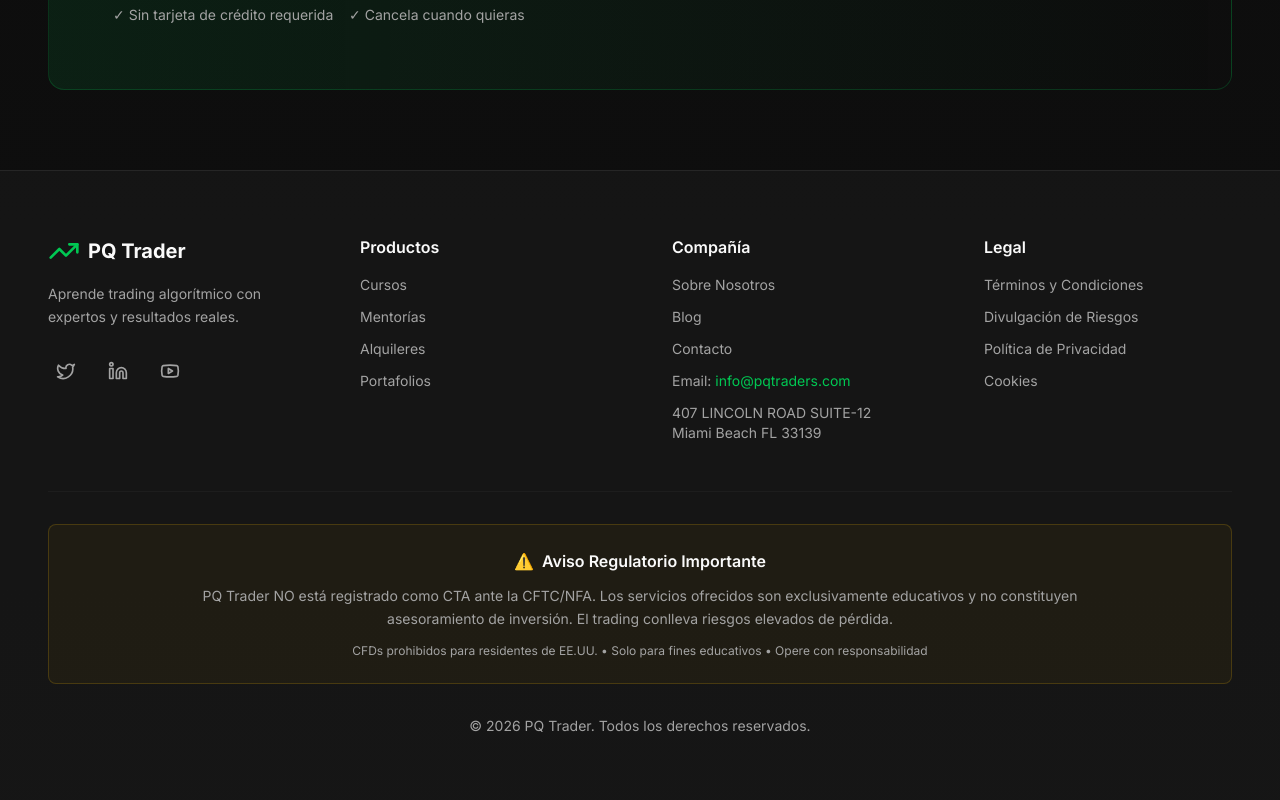
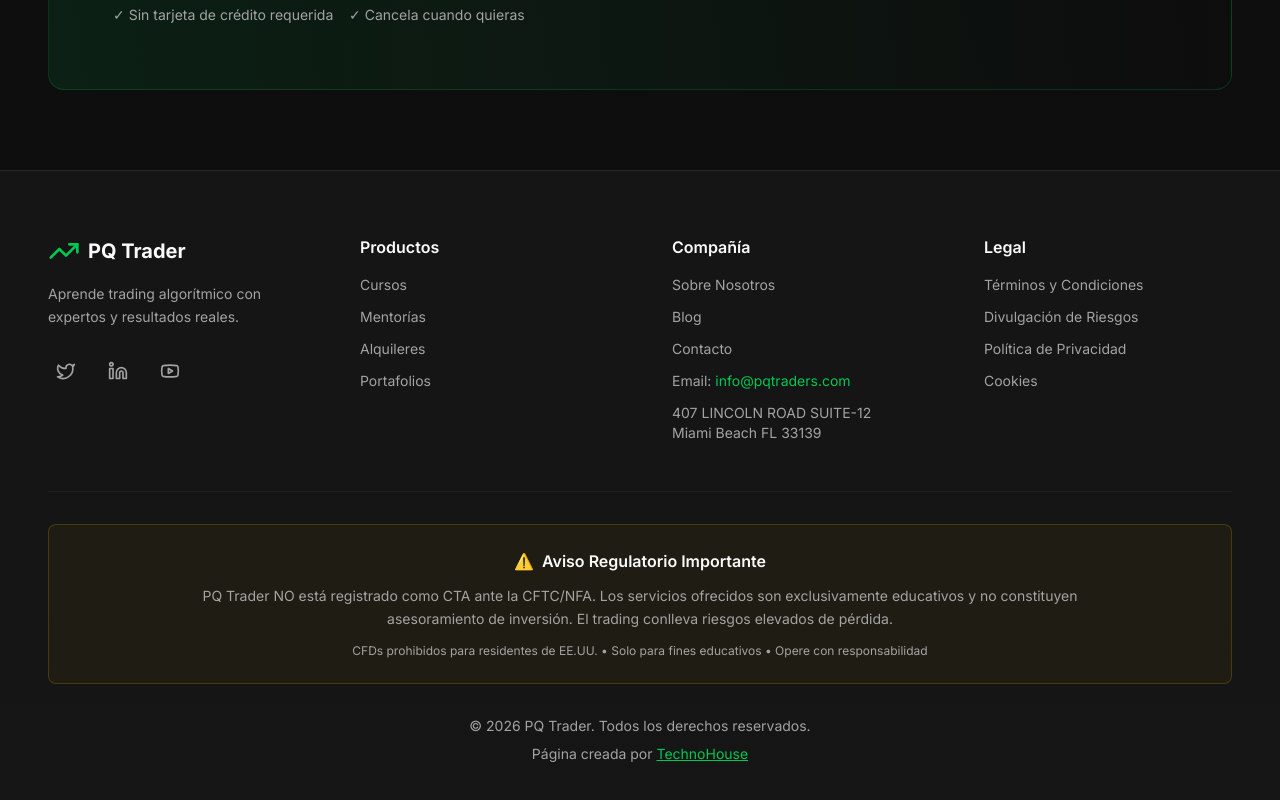
Before and after one commit to AndresFJG/pq_trader, a Next.js app in the folder frontend/: page / in a window 1280 px wide. Shown: the part 3244-4044 px from the top of the page. Built offline with nearby package versions, Linux system fonts and the light colour scheme; no server answers.

Commit message:
Incorporación link creador de la pagina

```diff
--- a/frontend/src/components/layouts/Footer.tsx
+++ b/frontend/src/components/layouts/Footer.tsx
@@ -148,6 +148,12 @@
           {/* Copyright */}
           <div className="text-center text-sm text-muted-foreground">
             <p>{t('footer.rights')}</p>
+            <p className="mt-2">
+              Página creada por{' '}
+              <a href="https://technohouse2025.netlify.app/" target="_blank" rel="noopener noreferrer" className="underline text-profit hover:text-profit/80">
+                TechnoHouse
+              </a>
+            </p>
           </div>
         </div>
       </div>
```
